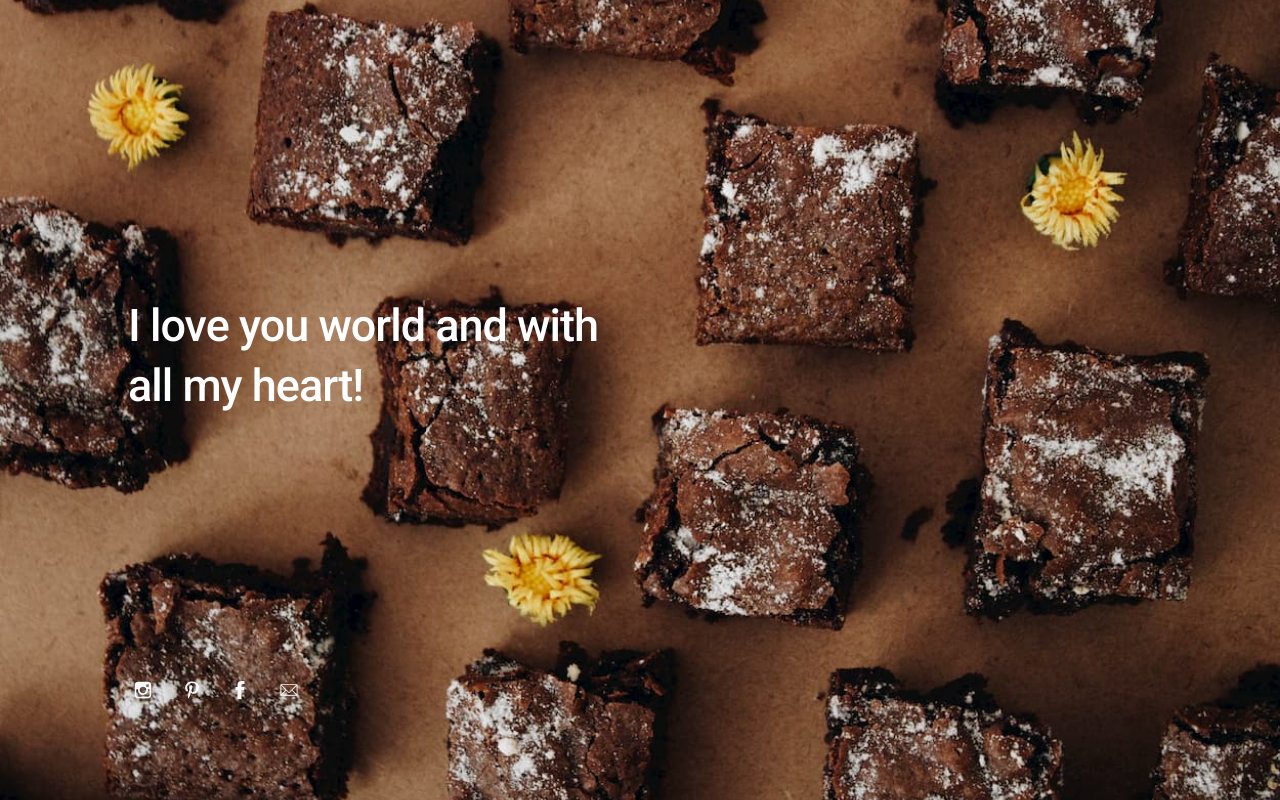
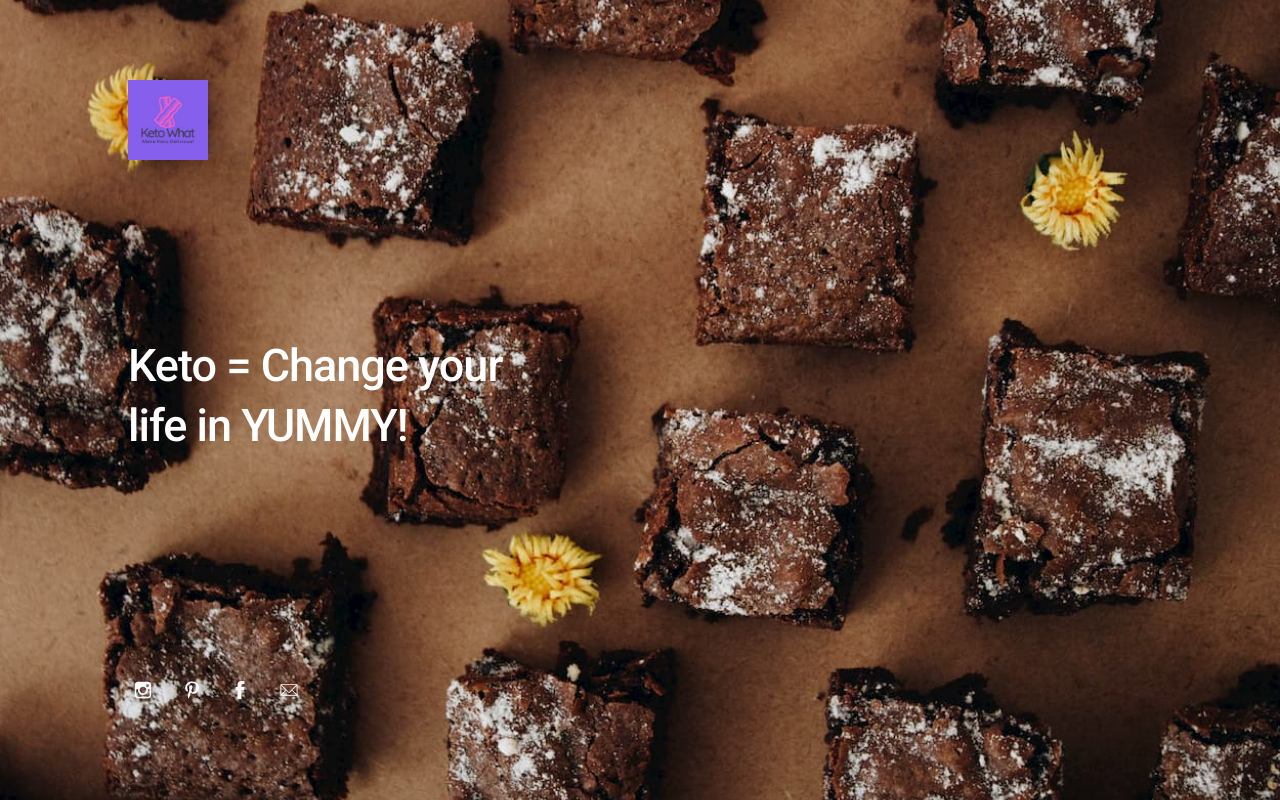
Before and after one commit to Flohecate/Flohecate.github.io, a plain HTML site: page index.html in a window 1280 px wide. Drawn offline with Linux system fonts and the light colour scheme.

Commit message:
Adding logo

```diff
--- a/index.html
+++ b/index.html
@@ -41,13 +41,13 @@
 
 		<div class="logo">
 
-			<!-- <img src="images/logo.svg" alt="Logo" width=80 height=80/> -->
+			<img src="images/LogoBacon.jpg" alt="Logo" width=80 height=80/>
 
 		</div>
 
 		<div class="bio">
 
-			<p>I love you world and with all my heart!</p>
+			<p>Keto = Change your life in YUMMY!</p>
 
 		</div>
 
```
